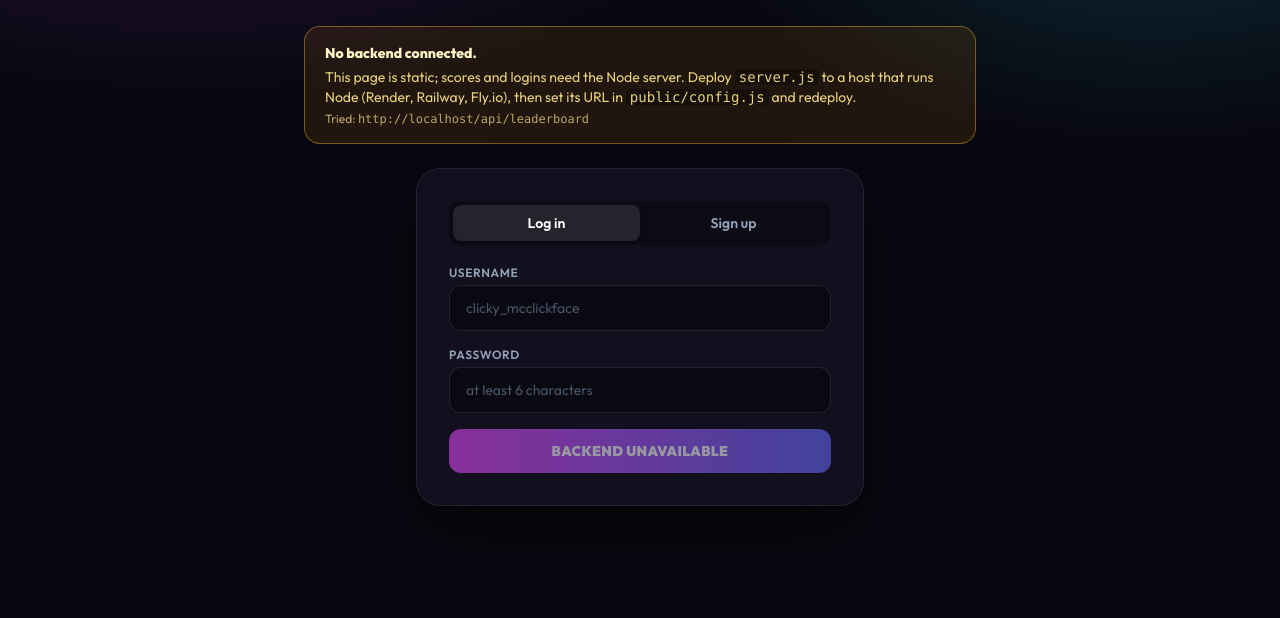
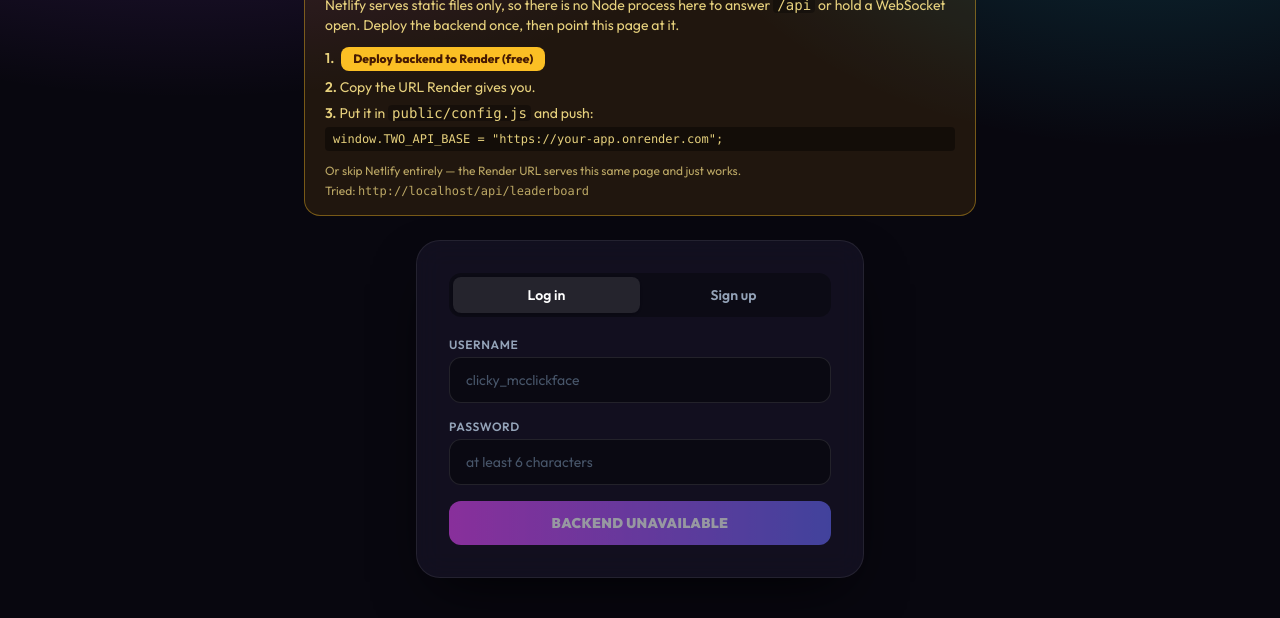
Before and after one commit to alighalb/time-waster-olympics, a website: page public/index.html in a window 1280 px wide. Shown: the part 182-800 px from the top of the page. Drawn offline with nearby package versions, Linux system fonts and the light colour scheme; no server answers.

Commit message:
fix: stop WebSocket reconnect spam when no backend exists
boot() dialled a WebSocket before probing the API, so a static deploy
with no backend opened a socket to its own origin and retried forever,
logging an error per attempt. Browsers cannot suppress those.

- Probe /api/leaderboard first and only call connectSocket() once it
  answers, so a missing backend is never dialled at all.
- Cap reconnects at MAX_WS_RETRIES. A server that is restarting returns
  within a few tries; one that does not exist never will.
- Make the setup banner actionable: a one-click Render blueprint link,
  the three steps to wire config.js, and a note that the Render URL
  serves this same page on its own.

Co-Authored-By: Claude Opus 5 <noreply@anthropic.com>

```diff
--- a/public/index.html
+++ b/public/index.html
@@ -89,9 +89,28 @@
     <div id="setupBanner" class="hidden w-full max-w-2xl rounded-2xl border border-amber-400/40 bg-amber-500/10 px-5 py-4 text-sm text-amber-100">
       <p class="font-bold">No backend connected.</p>
       <p class="mt-1 text-amber-200/90">
-        This page is static; scores and logins need the Node server. Deploy <code class="rounded bg-black/30 px-1">server.js</code>
-        to a host that runs Node (Render, Railway, Fly.io), then set its URL in
-        <code class="rounded bg-black/30 px-1">public/config.js</code> and redeploy.
+        Netlify serves static files only, so there is no Node process here to answer
+        <code class="rounded bg-black/30 px-1">/api</code> or hold a WebSocket open.
+        Deploy the backend once, then point this page at it.
+      </p>
+      <ol class="mt-3 space-y-1.5 text-amber-200/90">
+        <li>
+          <span class="font-semibold">1.</span>
+          <a href="https://render.com/deploy?repo=https://github.com/alighalb/time-waster-olympics"
+             target="_blank" rel="noopener"
+             class="ml-1 inline-block rounded-lg bg-amber-400 px-3 py-1 text-xs font-bold text-amber-950 transition active:scale-95 hover:bg-amber-300">
+            Deploy backend to Render (free)
+          </a>
+        </li>
+        <li><span class="font-semibold">2.</span> Copy the URL Render gives you.</li>
+        <li>
+          <span class="font-semibold">3.</span> Put it in
+          <code class="rounded bg-black/30 px-1">public/config.js</code> and push:
+          <code class="mt-1 block rounded bg-black/40 px-2 py-1 text-xs">window.TWO_API_BASE = "https://your-app.onrender.com";</code>
+        </li>
+      </ol>
+      <p class="mt-3 text-xs text-amber-200/70">
+        Or skip Netlify entirely &mdash; the Render URL serves this same page and just works.
       </p>
       <p class="mt-1 text-xs text-amber-200/70">Tried: <span id="setupBannerTarget" class="font-mono"></span></p>
     </div>
@@ -246,6 +265,7 @@
   const ROUND_SECONDS = 15;
   const URGENT_AT = 5;
   const TOKEN_KEY = 'two_token';
+  const MAX_WS_RETRIES = 6;
 
   const $ = (id) => document.getElementById(id);
 
@@ -278,6 +298,7 @@
     tick: null,
     ws: null,
     wsRetry: 0,
+    wsGaveUp: false,
   };
 
   // ---------------------------------------------------------------------
@@ -643,7 +664,15 @@
 
     ws.addEventListener('close', () => {
       setLive('offline');
-      // Backoff reconnect, capped at 15s.
+      if (state.wsGaveUp) return;
+
+      // A server that is merely restarting comes back within a few tries. One that
+      // does not exist never will, so stop rather than spamming the console.
+      if (state.wsRetry >= MAX_WS_RETRIES) {
+        state.wsGaveUp = true;
+        setLive('offline');
+        return;
+      }
       const wait = Math.min(1000 * Math.pow(2, state.wsRetry++), 15000);
       setTimeout(connectSocket, wait);
     });
@@ -654,7 +683,7 @@
   // ---------------------------------------------------------------------
   // Boot
   // ---------------------------------------------------------------------
-  async function showBackendWarning() {
+  function showBackendWarning() {
     el.setupBannerTarget.textContent = (API_ORIGIN || location.origin) + '/api/leaderboard';
     el.setupBanner.classList.remove('hidden');
     el.authSubmit.disabled = true;
@@ -664,16 +693,17 @@
   async function boot() {
     setMode('login');
     resetGifPreview();
-    connectSocket();
 
-    // Confirm the API is actually there before letting anyone try to log in.
+    // Probe first. Opening a WebSocket to a host that has no server just produces
+    // an unsuppressable console error per attempt, so only dial once the API answers.
     try {
       const probe = await api('/leaderboard');
       renderLeaderboard(probe.leaderboard);
     } catch {
-      await showBackendWarning();
+      showBackendWarning();
       return;
     }
+    connectSocket();
 
     if (!state.token) return;
 
```
